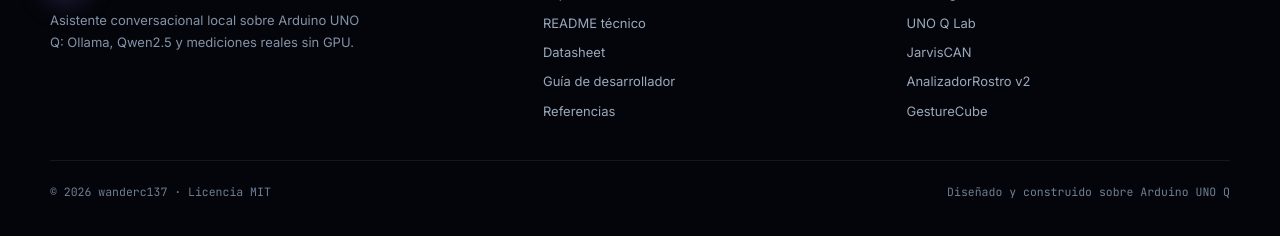
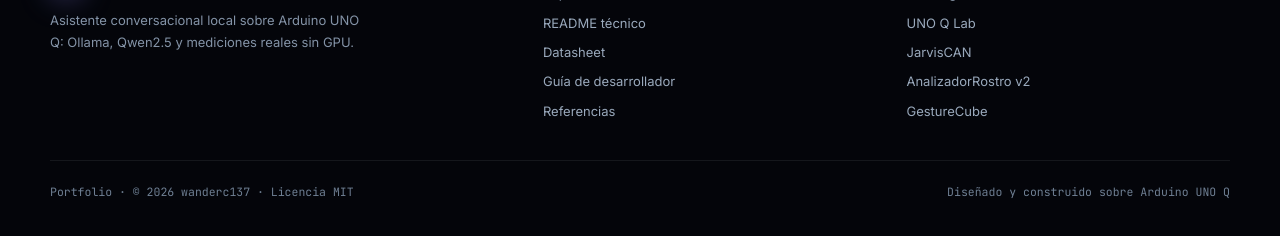
Before and after one commit to wanderc137/JarvisUNOQ, a plain HTML site: page docs/index.html in a window 1280 px wide. Shown: the part 6831-7067 px from the top of the page. Drawn offline with Linux system fonts and the light colour scheme.

Commit message:
feat: enlace al portfolio central en el pie

```diff
--- a/docs/index.html
+++ b/docs/index.html
@@ -425,7 +425,7 @@ footer{position:relative;z-index:1;border-top:1px solid rgba(255,255,255,.08);pa
       </div>
     </div>
     <div class="foot-bottom">
-      <span>© 2026 wanderc137 · Licencia MIT</span>
+      <span><a href="https://wanderc137.github.io/">Portfolio</a> · © 2026 wanderc137 · Licencia MIT</span>
       <span>Diseñado y construido sobre Arduino UNO Q</span>
     </div>
   </div>
```
